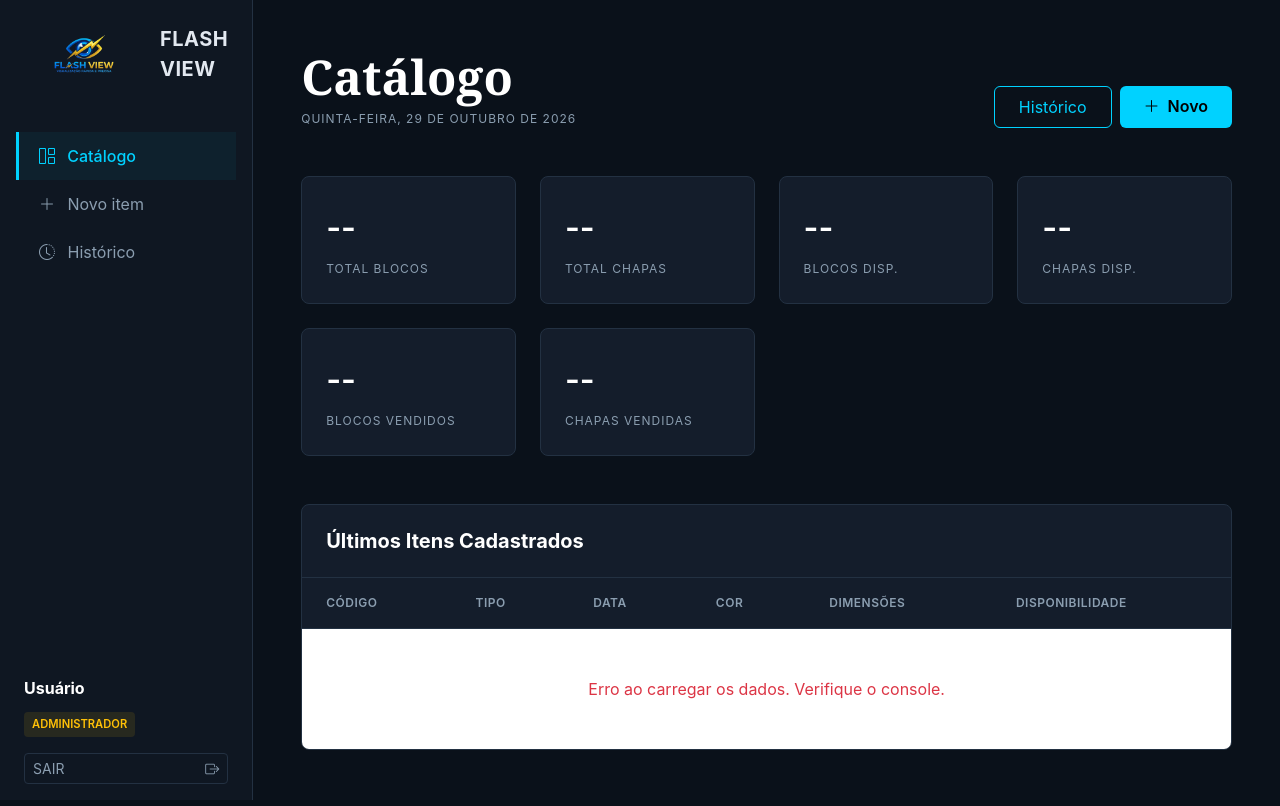
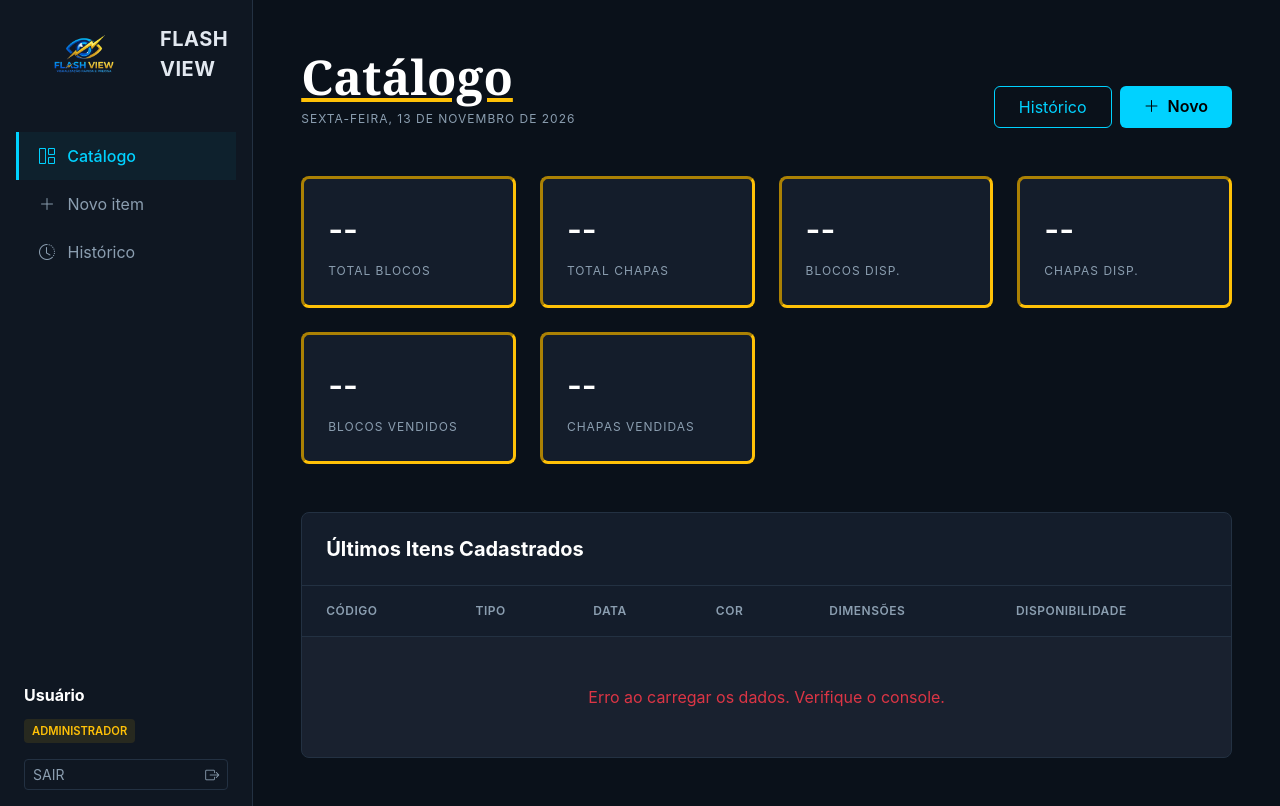
Before and after one commit to Heros919/flash_view, a website: page dashboard.html in a window 1280 px wide. Drawn offline with nearby package versions, Linux system fonts and the light colour scheme; no server answers.

Commit message:
removendo o bug do historico de blocos e chapas com hover

```diff
--- a/dashboard.html
+++ b/dashboard.html
@@ -94,6 +94,8 @@
             font-family: Georgia, serif;
             font-weight: 700;
             color: #ffffff;
+            text-decoration: underline;
+            text-decoration-color: var(--brand-yellow);
         }
 
         .page-subtitle {
@@ -126,7 +128,7 @@
 
         .stat-card {
             background-color: var(--bg-card);
-            border: 1px solid var(--border-color);
+            border: 3px inset var(--brand-yellow);
             border-radius: 8px;
         }
 
@@ -201,7 +203,7 @@
             border-bottom: none;
         }
 
-        .custom-table tbody tr:hover td {
+        .custom-table tbody td {
             background-color: rgba(255, 255, 255, 0.02);
         }
 
@@ -222,6 +224,8 @@
             color: var(--status-reservado);
             border-color: rgba(234, 179, 8, 0.2);
         }
+
+        .tabela-ultimos
 
     </style>
 </head>
@@ -276,9 +280,7 @@
                     <h1 class="page-title display-5 mb-1">
                         Catálogo
                     </h1>
-                    <div class="page-subtitle">
-                        Quinta-feira, 29 de Outubro de 2026
-                    </div>
+                    <div id="data-atual" class="page-subtitle"></div>
                 </div>
 
                 <div class="d-flex gap-2 mt-3 mt-md-0">
@@ -383,6 +385,13 @@
     <script src="js/api.js"></script>
 
     <script>
+        //data atual subtitulo
+        document.getElementById('data-atual').textContent = new Date().toLocaleDateString('pt-BR', {
+            weekday: 'long',
+            day: 'numeric',
+            month: 'long',
+            year: 'numeric'
+        });
 
         function formatarData(data) {
             if (!data) { return '—'; }
```
